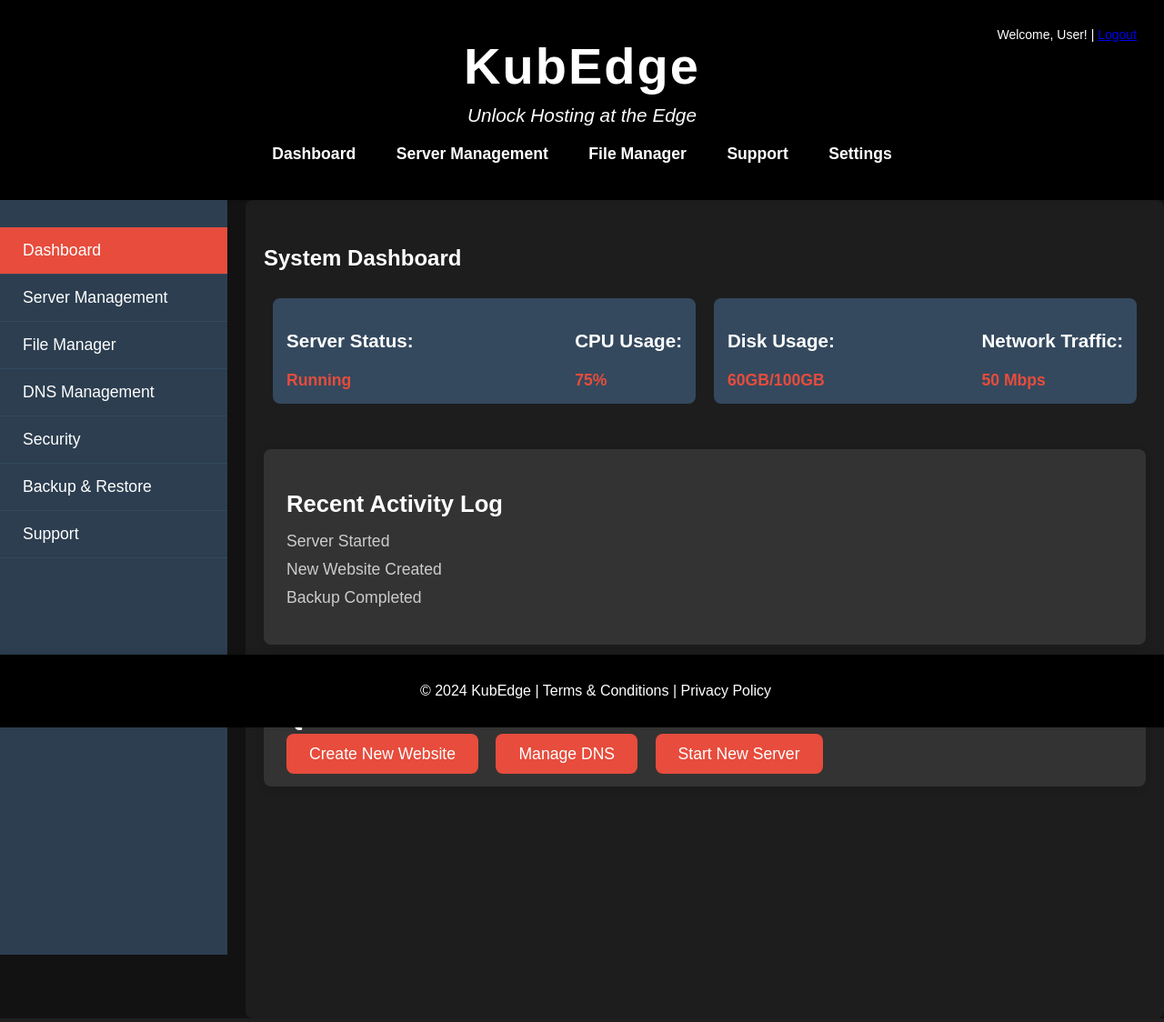
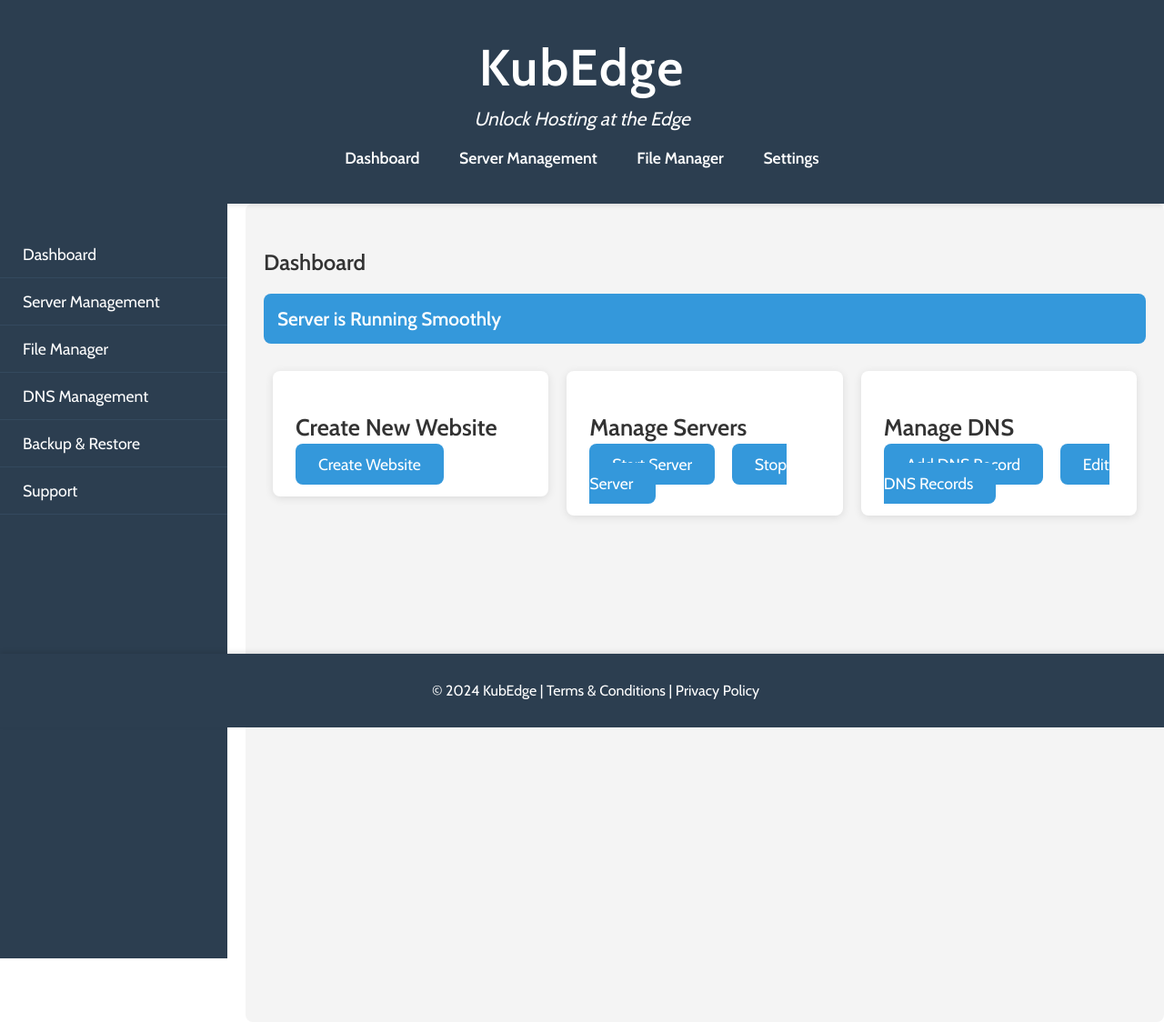
Before and after one commit to deveshrathore123/kubedge_gui, a Flask app: page / in a window 1280 px wide. Shown: the whole page at 91% size. Run offline with Flask 3, Linux system fonts and the light colour scheme.

Commit message:
Update index.html

```diff
--- a/templates/index.html
+++ b/templates/index.html
@@ -5,20 +5,21 @@
     <meta charset="UTF-8">
     <meta name="viewport" content="width=device-width, initial-scale=1.0">
     <title>KubEdge - Unlock Hosting at the Edge</title>
+    <link href="https://fonts.googleapis.com/css2?family=Cabin:wght@400;600&display=swap" rel="stylesheet"> <!-- Use a good font -->
     <style>
         /* Global Styles */
         body {
-            font-family: 'Arial', sans-serif;
+            font-family: 'Cabin', sans-serif;
             margin: 0;
             padding: 0;
-            background-color: #121212;
-            color: #fff;
+            background-color: #fff;
+            color: #333;
             overflow-x: hidden;
         }
 
         /* Header Styles */
         header {
-            background-color: #000;
+            background-color: #2c3e50;
             color: white;
             padding: 40px 20px;
             text-align: center;
@@ -57,13 +58,6 @@
             color: #e74c3c;
         }
 
-        header .user-info {
-            position: absolute;
-            right: 30px;
-            top: 30px;
-            font-size: 14px;
-        }
-
         /* Sidebar */
         .sidebar {
             width: 250px;
@@ -96,7 +90,7 @@
             padding: 30px 20px;
             padding-bottom: 70px;
             min-height: 100vh;
-            background-color: #1d1d1d;
+            background-color: #f4f4f4;
             border-radius: 8px;
         }
 
@@ -112,7 +106,7 @@
         }
 
         .card {
-            background-color: #333;
+            background-color: #fff;
             box-shadow: 0 2px 10px rgba(0, 0, 0, 0.1);
             padding: 25px;
             margin-bottom: 20px;
@@ -126,7 +120,7 @@
         }
 
         .card h2 {
-            color: #fff;
+            color: #333;
             font-size: 1.6em;
             margin-bottom: 15px;
         }
@@ -139,32 +133,12 @@
         .card ul li {
             margin-bottom: 10px;
             font-size: 1.1em;
-            color: #ccc;
-        }
-
-        .status {
-            display: flex;
-            align-items: center;
-            justify-content: space-between;
-            background-color: #34495e;
-            padding: 15px;
-            margin-bottom: 20px;
-            border-radius: 8px;
-        }
-
-        .status .status-item {
-            color: white;
-            font-size: 1.1em;
-        }
-
-        .status .status-item span {
-            font-weight: bold;
-            color: #e74c3c;
+            color: #666;
         }
 
         .btn {
             padding: 12px 25px;
-            background-color: #e74c3c;
+            background-color: #3498db;
             color: white;
             text-decoration: none;
             border-radius: 8px;
@@ -174,12 +148,22 @@
         }
 
         .btn:hover {
-            background-color: #c0392b;
+            background-color: #2980b9;
+        }
+
+        .status {
+            background-color: #3498db;
+            padding: 15px;
+            color: white;
+            font-size: 1.3em;
+            border-radius: 8px;
+            margin-bottom: 20px;
+            font-weight: bold;
         }
 
         /* Footer */
         footer {
-            background-color: #000;
+            background-color: #2c3e50;
             color: white;
             text-align: center;
             padding: 15px;
@@ -200,77 +184,55 @@
             <h1>KubEdge</h1>
             <p>Unlock Hosting at the Edge</p>
         </div>
-        <div class="user-info">
-            <span>Welcome, User!</span> | <a href="#">Logout</a>
-        </div>
         <nav>
             <a href="#">Dashboard</a>
             <a href="#">Server Management</a>
             <a href="#">File Manager</a>
-            <a href="#">Support</a>
             <a href="#">Settings</a>
         </nav>
     </header>
 
     <!-- Sidebar -->
     <div class="sidebar">
-        <a href="#" class="active">Dashboard</a>
+        <a href="#">Dashboard</a>
         <a href="#">Server Management</a>
         <a href="#">File Manager</a>
         <a href="#">DNS Management</a>
-        <a href="#">Security</a>
         <a href="#">Backup & Restore</a>
         <a href="#">Support</a>
     </div>
 
     <!-- Main Content -->
     <div class="main-content">
-        <h2>System Dashboard</h2>
+        <h2>Dashboard</h2>
 
-        <!-- Server Status & Metrics -->
+        <!-- Server Status -->
+        <div class="status">
+            Server is Running Smoothly
+        </div>
+
+        <!-- Quick Actions -->
         <div class="row">
             <div class="col">
-                <div class="status">
-                    <div class="status-item">
-                        <h3>Server Status:</h3>
-                        <span>Running</span>
-                    </div>
-                    <div class="status-item">
-                        <h3>CPU Usage:</h3>
-                        <span>75%</span>
-                    </div>
+                <div class="card">
+                    <h2>Create New Website</h2>
+                    <a href="#" class="btn">Create Website</a>
                 </div>
             </div>
             <div class="col">
-                <div class="status">
-                    <div class="status-item">
-                        <h3>Disk Usage:</h3>
-                        <span>60GB/100GB</span>
-                    </div>
-                    <div class="status-item">
-                        <h3>Network Traffic:</h3>
-                        <span>50 Mbps</span>
-                    </div>
+                <div class="card">
+                    <h2>Manage Servers</h2>
+                    <a href="#" class="btn">Start Server</a>
+                    <a href="#" class="btn">Stop Server</a>
                 </div>
             </div>
-        </div>
-
-        <!-- Recent Activity Log -->
-        <div class="card">
-            <h2>Recent Activity Log</h2>
-            <ul>
-                <li>Server Started</li>
-                <li>New Website Created</li>
-                <li>Backup Completed</li>
-            </ul>
-        </div>
-
-        <!-- Quick Actions -->
-        <div class="card">
-            <h2>Quick Actions</h2>
-            <a href="#" class="btn">Create New Website</a>
-            <a href="#" class="btn">Manage DNS</a>
-            <a href="#" class="btn">Start New Server</a>
+            <div class="col">
+                <div class="card">
+                    <h2>Manage DNS</h2>
+                    <a href="#" class="btn">Add DNS Record</a>
+                    <a href="#" class="btn">Edit DNS Records</a>
+                </div>
+            </div>
         </div>
 
     </div>
```
